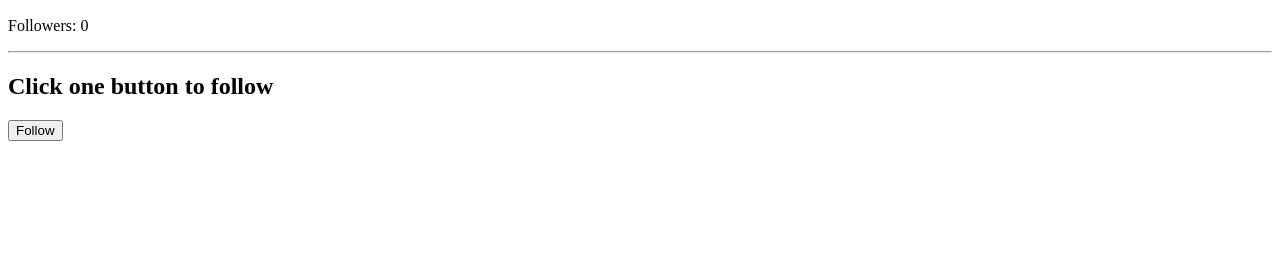
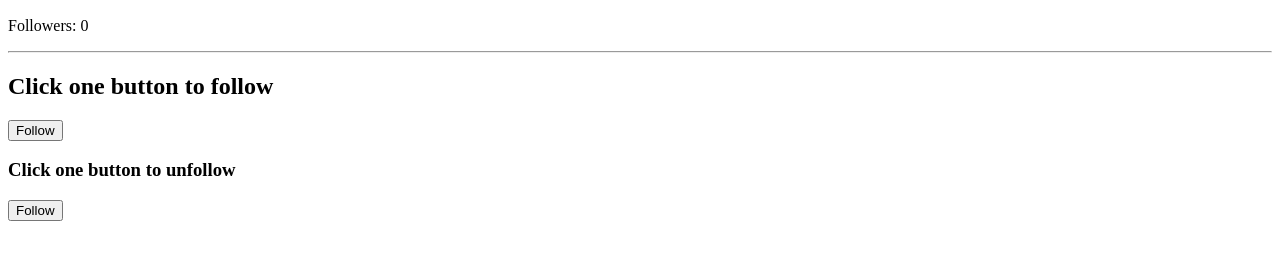
Before and after one commit to AsfaltMaple/js-cor, a plain HTML site: page followersCount/followers_count.html in a window 1280 px wide. Shown: the part 110-370 px from the top of the page. Drawn offline with Linux system fonts and the light colour scheme.

Commit message:
decreese followers

```diff
--- a/followersCount/followers_count.html
+++ b/followersCount/followers_count.html
@@ -10,6 +10,8 @@
   <hr>
   <h2>Click one button to follow</h2>
   <button onclick="increaseCount()">Follow</button>
+  <h3>Click one button to unfollow</h3>
+  <button onclick="decreaseCount()">Follow</button>
   <script src="./followers_count.js"></script>
 </body>
 </html>
--- a/followersCount/followers_count.js
+++ b/followersCount/followers_count.js
@@ -5,6 +5,12 @@ function increaseCount() {
     displayCount(); // Display the count
     checkCountValue(); // Check count value and display messages
   }
+  function decreaseCount() {
+    count--; // Decrement the count by 1
+    displayCount(); // Display the count
+    checkCountValue(); // Check count value and display messages
+  }
+
 function displayCount() {
     document.getElementById('countDisplay').innerHTML=count; // Display the count in the HTML
 }
@@ -15,4 +21,7 @@ function checkCountValue() {
     } else if (count === 20) {
       alert("Your Instagram post gained 20 followers! Keep it up!");
     }
+    else if (count === 0) {
+        alert("Followers count has been reset!");
+      }
   }
```
